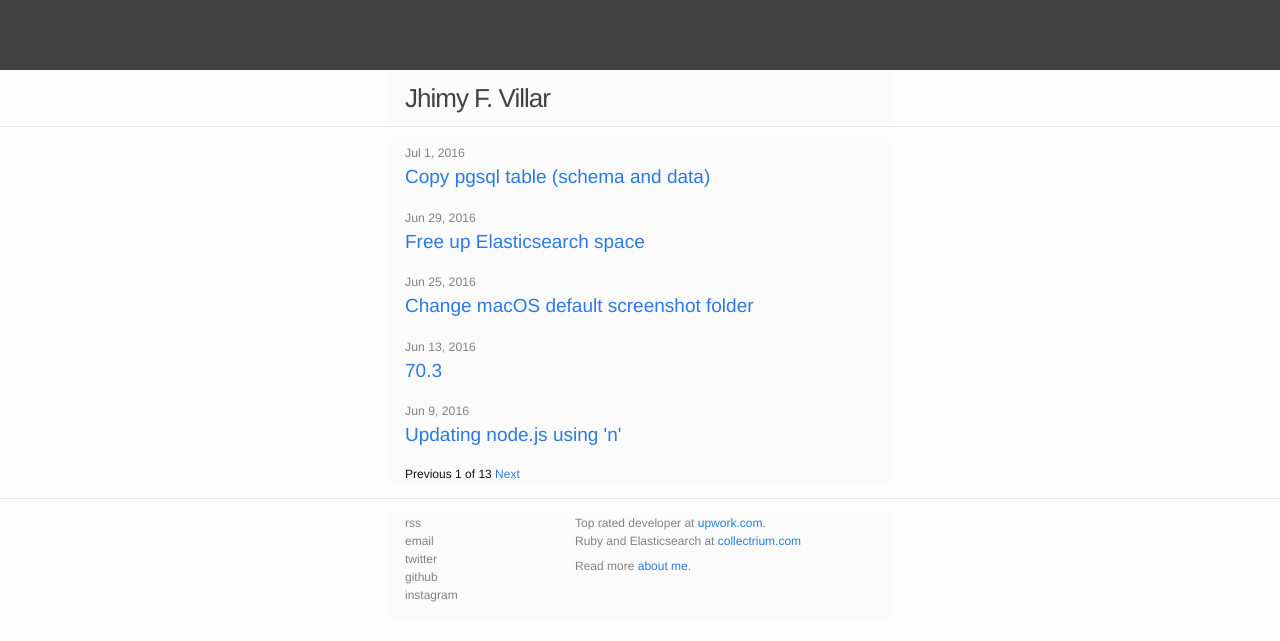
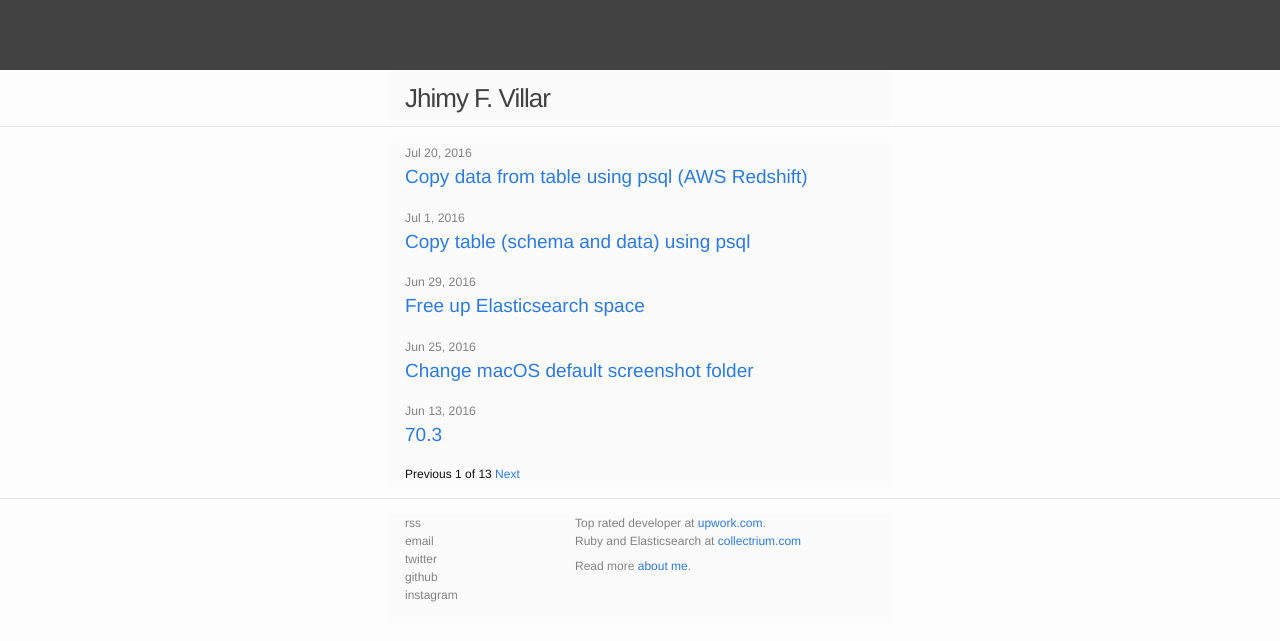
Before and after one commit to stjhimy/stjhimy.github.io, a Jekyll site: the page built from index.html, in a window 1280 px wide. Shown: the top 641 px of the page. Built offline with Jekyll 4.4.1, drawn with Linux system fonts in a browser that asks for light colours; the list of posts is cut into pages by our own code.

Commit message:
Add 'copy data from table'

```diff
--- a/_posts/2016-07-01-copy-pgsql-table.markdown
+++ b/_posts/2016-07-01-copy-pgsql-table.markdown
@@ -1,6 +1,6 @@
 ---
 layout: post
-title:  Copy pgsql table (schema and data)
+title:  Copy table (schema and data) using psql
 date:   2016-07-01
 categories: #sql
 ---
--- /dev/null
+++ b/_posts/2016-07-20-copy-data-from-table-psql.markdown
@@ -0,0 +1,13 @@
+---
+layout: post
+title:  Copy data from table using psql (AWS Redshift)
+date:   2016-07-20
+categories: #sql
+---
+
+Assuming both tables have the same fields:
+
+{% highlight sql%}
+insert into table
+  select * from another_table;
+{% endhighlight %}
```
